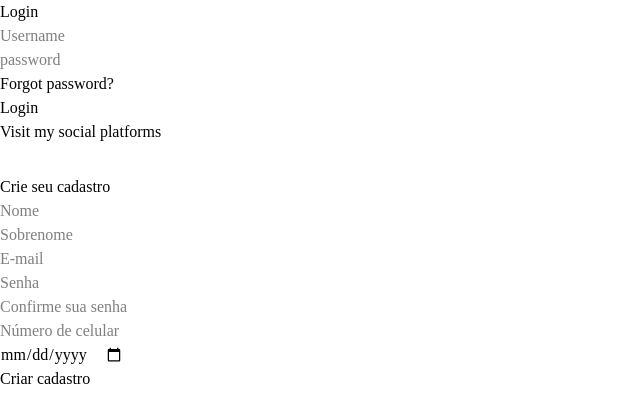
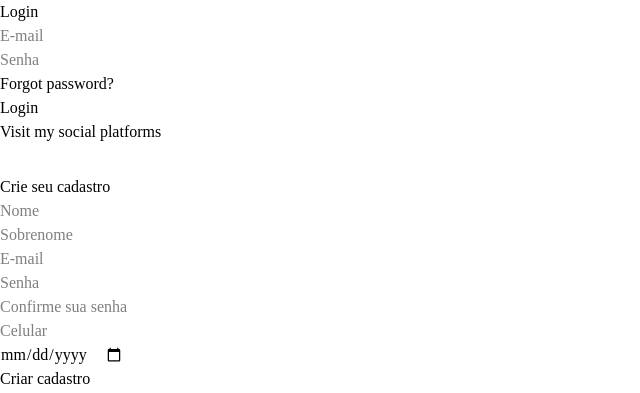
Before and after one commit to Luedukar/Project_TCC_React, a React (Vite) app: page / in a window 1280 px wide. Shown: the top 393 px of the page, without its empty margins (0-640 px from the left). Built offline with nearby package versions, Linux system fonts and the light colour scheme; some icons are missing.

Commit message:
Componentizado campos de input

```diff
--- /dev/null
+++ b/src/components/Form.jsx
@@ -0,0 +1,33 @@
+function Form({
+  type,
+  placeholder,
+  value,
+  set,
+  fieldName,
+  icon,
+  iconTop = "70%",
+  pr = "30px",
+  text = "text-sm",
+}) {
+  return (
+    <div className="relative w-full pt-[20px]">
+      <input
+        className={`w-full rounded-lg bg-zinc-200 pt-[8px] pb-[8px] pl-[20px] ${text} font-medium text-zinc-800 outline-none`}
+        style={{ paddingRight: pr }}
+        type={type}
+        placeholder={placeholder}
+        value={value}
+        required
+        onChange={(e) =>
+          set((prev) => ({ ...prev, [fieldName]: e.target.value }))
+        }
+      />
+
+      <i
+        className={`${icon} absolute right-[15px] -translate-y-1/2 bg-transparent text-xl`}
+        style={{ top: iconTop }}
+      />
+    </div>
+  );
+}
+export default Form;
--- a/src/pages/Cadastro.jsx
+++ b/src/pages/Cadastro.jsx
@@ -1,6 +1,8 @@
 import { useState } from "react";
+import { register } from "../services/authService";
+import Form from "../components/Form";
 
-function Cadastro() {
+export default function Cadastro() {
   const [mensagem, setMensagem] = useState("");
   const [tipoMensagem, setTipoMensagem] = useState("");
 
@@ -16,7 +18,7 @@ function Cadastro() {
   });
 
   /* Faz o envio do formulario quando eu usar o type submit */
-  const handleSubmit = async (e) => {
+  async function handleSubmit(e) {
     /* Impede do formulario recarregar */
     e.preventDefault();
 
@@ -27,27 +29,10 @@ function Cadastro() {
       return;
     }
 
-    /* Envia dados (método post) no formato json para o endereço abaixo (backend) */
-    const response = await fetch("http://localhost:3000/auth/register", {
-      method: "POST",
-      headers: {
-        "Content-Type": "application/json",
-      },
-      body: JSON.stringify({
-        /* Chave valor, por exemplo, nome é a chave e formData.nome é o valor dessa chave*/
-        nome: formData.nome,
-        sobrenome: formData.sobrenome,
-        email: formData.email,
-        senha: formData.senha,
-        celular: formData.celular,
-        dataNascimento: formData.dataNascimento,
-      }),
-    });
-
-    /* Aguarda uma resposta do backend */
-    const data = await response.json();
+    /* Envia as informações do formData para a função register */
+    try {
+      await register(formData);
       /* Se a respotas for um status de sucesso (ok) grava no setmensagem e setTipoMensagem e zera os campos de cadastro*/
-    if (response.ok) {
       setMensagem("Usuário criado com sucesso!");
       setTipoMensagem("sucesso");
 
@@ -61,120 +46,78 @@ function Cadastro() {
         dataNascimento: "",
       });
       /* Se não (se for uma mensagem de erro (!ok)) grava no setmensagem e setTipoMensagem */
-    } else {
-      setMensagem(data.erro);
+    } catch (error) {
+      setMensagem(error.message);
       setTipoMensagem("erro");
     }
-  };
+  }
 
   return (
     <div className="form_cadastro absolute right-[-100%] z-1 flex h-full items-center p-[40px] text-center text-black transition-all duration-[1200ms] ease-in-out sm:bottom-[0] sm:w-[50%]">
       <form className="w-full" onSubmit={handleSubmit}>
         {/* Define que esse é o formulario a ser enviado */}
-        <h1 className="m-[-10px] text-2xl">Crie seu cadastro</h1>
-        <div className="relative w-full pt-[30px]">
-          <input
-            className="w-full rounded-lg bg-zinc-200 pt-[8px] pr-[30px] pb-[8px] pl-[20px] text-sm font-medium text-zinc-800 outline-none"
+        <h1 className="m-[-10px] pb-[5px] text-2xl sm:pb-0">
+          Crie seu cadastro
+        </h1>
+        <Form
           type="text"
           placeholder="Nome"
-            required
-            /* Esse é o campo nome */
           value={formData.nome}
-            /* Qualquer alteração que eu fizer neste campo, executa o setNome */
-            onChange={(e) => setFormData({ ...formData, nome: e.target.value })}
+          set={setFormData}
+          fieldName="nome"
+          icon="bx bx-user"
         />
-          <i className="bx bx-user absolute top-[74%] right-[15px] translate-y-[-50%] bg-transparent text-xl"></i>
-        </div>
-        <div className="relative w-full pt-[20px]">
-          <input
-            className="w-full rounded-lg bg-zinc-200 pt-[8px] pr-[30px] pb-[8px] pl-[20px] text-sm font-medium text-zinc-800 outline-none"
+        <Form
           type="text"
           placeholder="Sobrenome"
-            required
-            /* Esse é o campo sobrenome */
           value={formData.sobrenome}
-            /* Qualquer alteração que eu fizer neste campo, executa o setSobrenome */
-            onChange={(e) =>
-              setFormData({ ...formData, sobrenome: e.target.value })
-            }
+          set={setFormData}
+          fieldName="sobrenome"
+          icon="bx bx-community"
         />
-          <i className="bx bx-community absolute top-[70%] right-[15px] translate-y-[-50%] bg-transparent text-xl"></i>
-        </div>
-        <div className="relative w-full pt-[20px]">
-          <input
-            className="w-full rounded-lg bg-zinc-200 pt-[8px] pr-[30px] pb-[8px] pl-[20px] text-sm font-medium text-zinc-800 outline-none"
+        <Form
           type="email"
           placeholder="E-mail"
-            required
-            /* Esse é o campo e-mail */
           value={formData.email}
-            /* Qualquer alteração que eu fizer neste campo, executa o setEmail */
-            onChange={(e) =>
-              setFormData({ ...formData, email: e.target.value })
-            }
+          set={setFormData}
+          fieldName="email"
+          icon="bx bx-envelope"
         />
-          <i className="bx bx-envelope absolute top-[70%] right-[15px] translate-y-[-50%] bg-transparent text-xl"></i>
-        </div>
-        <div className="relative w-full pt-[20px]">
-          <input
-            className="w-full rounded-lg bg-zinc-200 pt-[8px] pr-[40px] pb-[8px] pl-[20px] text-sm font-medium text-zinc-800 outline-none"
+        <Form
           type="password"
           placeholder="Senha"
-            required
-            /* Esse é o campo senha */
           value={formData.senha}
-            /* Qualquer alteração que eu fizer neste campo, executa o setSenha */
-            onChange={(e) =>
-              setFormData({ ...formData, senha: e.target.value })
-            }
+          set={setFormData}
+          fieldName="senha"
+          icon="bx bx-lock"
         />
-          <i className="bx bx-lock absolute top-[70%] right-[15px] translate-y-[-50%] bg-transparent text-xl"></i>
-        </div>
-        <div className="relative w-full pt-[20px]">
-          <input
-            className="w-full rounded-lg bg-zinc-200 pt-[8px] pr-[40px] pb-[8px] pl-[20px] text-sm font-medium text-zinc-800 outline-none"
+        <Form
           type="password"
           placeholder="Confirme sua senha"
-            required
-            /* Esse é o campo confirmar senha */
           value={formData.confirmarSenha}
-            /* Qualquer alteração que eu fizer neste campo, executa o setConfirmarSenha */
-            onChange={(e) =>
-              setFormData({ ...formData, confirmarSenha: e.target.value })
-            }
+          set={setFormData}
+          fieldName="confirmarSenha"
+          icon="bx bx-lock-keyhole"
         />
-          <i className="bx bx-lock-keyhole absolute top-[70%] right-[15px] translate-y-[-50%] bg-transparent text-xl"></i>
-        </div>
-        <div className="relative w-full pt-[20px]">
-          <input
-            className="w-full rounded-lg bg-zinc-200 pt-[8px] pr-[30px] pb-[8px] pl-[20px] text-sm font-medium text-zinc-800 outline-none"
-            type="tel"
-            placeholder="Número de celular"
-            required
-            /* Esse é o campo celular */
+        <Form
+          type="text"
+          placeholder="Celular"
           value={formData.celular}
-            /* Qualquer alteração que eu fizer neste campo, executa o setCelular */
-            onChange={(e) =>
-              setFormData({ ...formData, celular: e.target.value })
-            }
+          set={setFormData}
+          fieldName="celular"
+          icon="bx bx-phone"
         />
-          <i className="bx bx-phone absolute top-[70%] right-[15px] translate-y-[-50%] bg-transparent text-xl"></i>
-        </div>
-        <div className="relative w-full pt-[20px]">
-          <input
-            className="w-full rounded-lg bg-zinc-200 pt-[8px] pr-[50px] pb-[6px] pl-[20px] text-base font-medium text-zinc-800 outline-none"
+        <Form
           type="date"
-            placeholder="Data de nascimento"
-            required
-            /* Esse é o campo data de nascimento */
+          placeholder="Data de Nascimento"
           value={formData.dataNascimento}
-            /* Qualquer alteração que eu fizer neste campo, executa o setDataNascimento */
-            onChange={(e) =>
-              setFormData({ ...formData, dataNascimento: e.target.value })
-            }
+          set={setFormData}
+          fieldName="dataNascimento"
+          text="text-base"
+          pr="45px"
+          icon="bx bx-birthday-cake"
+          iconTop="65%"
         />
-          <i className="bx bx-birthday-cake absolute top-[68%] right-[15px] translate-y-[-50%] bg-transparent text-xl"></i>
-        </div>
         <button
           className="mt-[20px] h-[48px] w-full cursor-pointer rounded-lg bg-blue-400 text-base font-semibold text-white shadow-[0_0_10px_rgba(0,0,0,0.1)]"
           type="submit"
@@ -182,6 +125,8 @@ function Cadastro() {
         >
           Criar cadastro
         </button>
+        {/* Exibe a mensagem de sucesso ou erro, se não houver mensagem, não exibe nada*/}
+        {/* Se sucesso (definido lá em cima), exibe mensagem verde; se erro, exibe mensagem vermelha */}
         {mensagem && (
           <div
             className={`mt-[5px] p-[5px] ${
@@ -192,11 +137,6 @@ function Cadastro() {
           </div>
         )}
       </form>
-
-      {/* Exibe a mensagem de sucesso ou erro, se não houver mensagem, não exibe nada*/}
-      {/* Se sucesso (definido lá em cima), exibe mensagem verde; se erro, exibe mensagem vermelha */}
     </div>
   );
 }
-
-export default Cadastro;
--- a/src/pages/Login.jsx
+++ b/src/pages/Login.jsx
@@ -1,12 +1,15 @@
 import { useState } from "react";
 import { login } from "../services/authService";
 import SocialIcon from "../components/SocialIcon";
+import Form from "../components/Form";
 
 /* Armazena os valores dos campos de email e senha, também possivel "valores de erro" */
 /* export (exporta uma função, variavel, etc.), export default (exporta um componente)*/
 export default function Login() {
-  const [email, setEmail] = useState("");
-  const [senha, setSenha] = useState("");
+  const [formData, setFormData] = useState({
+    email: "",
+    senha: "",
+  });
   const [erro, setErro] = useState("");
 
   /* Faz o envio do formulario quando eu usar o type submit */
@@ -17,11 +20,13 @@ export default function Login() {
 
     /* envia as informações de email e senha para a função login */
     try {
-      await login(email, senha);
+      await login(formData.email, formData.senha);
       /* Caso sucesso, exibe mensagem e limpa os campos */
       alert("Login realizado com sucesso!");
-      setEmail("");
-      setSenha("");
+      setFormData({
+        email: "",
+        senha: "",
+      });
       console.log("TOKEN SALVO:", localStorage.getItem("token"));
       /* Caso erro, exibe a mensagem de erro */
     } catch (err) {
@@ -34,33 +39,23 @@ export default function Login() {
       <form className="w-full" onSubmit={handleSubmit}>
         {" "}
         {/* Define que esse é o formulario a ser enviado */}
-        <h1 className="m-[-10px] text-4xl">Login</h1>
-        <div className="relative w-full pt-[35px]">
-          <input
-            className="w-full rounded-lg bg-zinc-200 pt-[8px] pr-[30px] pb-[8px] pl-[20px] text-sm font-medium text-zinc-800 outline-none"
-            placeholder="Username"
-            /* Esse é o campo e-mail */
-            value={email}
-            type="email"
-            /* Qualquer alteração que eu fizer neste campo, executa o setEmail */
-            onChange={(e) => setEmail(e.target.value)}
-            required
-          />
-          <i className="bx-user absolute top-[76%] right-[15px] translate-y-[-50%] bg-transparent text-xl"></i>
-        </div>
-        <div className="relative w-full pt-[25px]">
-          <input
-            className="w-full rounded-lg bg-zinc-200 pt-[8px] pr-[40px] pb-[8px] pl-[20px] text-sm font-medium text-zinc-800 outline-none"
-            type="password"
-            placeholder="password"
-            /* Esse é o campo senha */
-            value={senha}
-            /* Qualquer alteração que eu fizer neste campo, executa o setSenha */
-            onChange={(e) => setSenha(e.target.value)}
-            required
-          />
-          <i className="bx-lock absolute top-[70%] right-[15px] translate-y-[-50%] bg-transparent text-xl"></i>
-        </div>
+        <h1 className="m-[-10px] pb-[20px] text-4xl">Login</h1>
+        <Form
+          type="email"
+          placeholder="E-mail"
+          value={formData.email}
+          set={setFormData}
+          fieldName="email"
+          icon="bx-user"
+        />
+        <Form
+          type="password"
+          placeholder="Senha"
+          value={formData.senha}
+          set={setFormData}
+          fieldName="senha"
+          icon="bx-lock"
+        />
         <div className="pt-[15px] pb-[20px]">
           <a className="m-[30px] p-[20px] text-sm text-black" href="#">
             Forgot password?
```
Also changed, not shown: src/services/authService.js (+31 -0 lines). Lines whose indentation alone changed are shown as unchanged.
